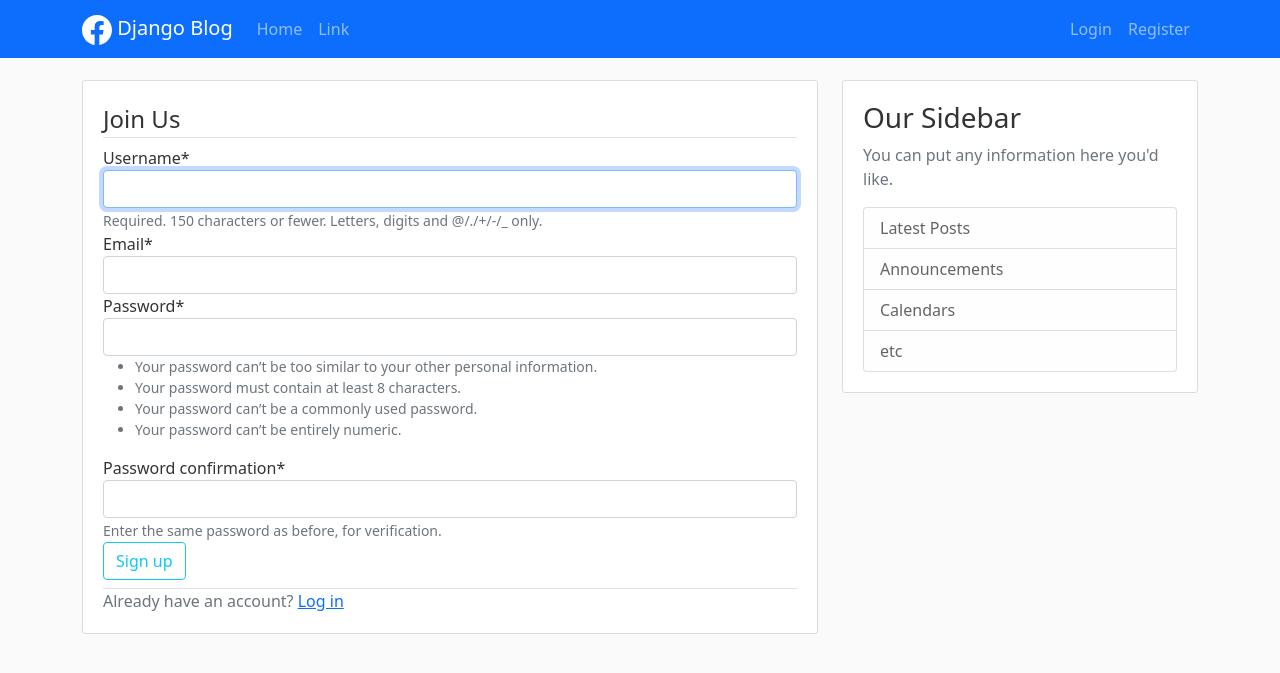
After one commit to edwardramirez31/Posts-App, a Django app: page /register in a window 1280 px wide. The commit adds this page. Shown: the top 673 px of the page. Run offline with Django 3.2, Linux system fonts and the light colour scheme; some libraries are stand-ins or nearby versions.

```diff
--- a/django_project/blog/static/blog/mainn.css
+++ b/django_project/blog/static/blog/mainn.css
@@ -19,6 +19,4 @@
   border-radius: 3px;
   margin-bottom: 20px;
   padding: 20px 20px;
-
-
 }
--- a/django_project/blog/templates/blog/base.html
+++ b/django_project/blog/templates/blog/base.html
@@ -15,7 +15,7 @@
   <nav class="navbar navbar-expand-lg navbar-dark bg-primary fixed-top">
     <div class="container">
 
-        <a class="navbar-brand" href="#">
+        <a class="navbar-brand" href="{% url 'blog:home' %}">
         <svg xmlns="http://www.w3.org/2000/svg" width="30" height="30" fill="currentColor" class="bi bi-facebook" viewBox="0 0 16 16">
             <path d="M16 8.049c0-4.446-3.582-8.05-8-8.05C3.58 0-.002 3.603-.002 8.05c0 4.017 2.926 7.347 6.75 7.951v-5.625h-2.03V8.05H6.75V6.275c0-2.017 1.195-3.131 3.022-3.131.876 0 1.791.157 1.791.157v1.98h-1.009c-.993 0-1.303.621-1.303 1.258v1.51h2.218l-.354 2.326H9.25V16c3.824-.604 6.75-3.934 6.75-7.951z"/>
         </svg>
@@ -26,7 +26,7 @@
             <div class="collapse navbar-collapse" id="navbarSupportedContent">
                 <ul class="navbar-nav me-auto mb-2 mb-lg-0">
                     <li class="nav-item">
-                    <a class="nav-link" aria-current="page" href="#">Home</a>
+                    <a class="nav-link" aria-current="page" href="{% url 'blog:home' %}">Home</a>
                     </li>
                     <li class="nav-item">
                     <a class="nav-link" href="#">Link</a>
@@ -45,7 +45,7 @@
                     <a class="nav-link" aria-current="page" href="#">Login</a>
                     </li>
                     <li class="nav-item">
-                    <a class="nav-link" href="#">Register</a>
+                    <a class="nav-link" href="{% url 'register' %}">Register</a>
                     </li>
                 {% endif%}
                 </ul>
--- a/django_project/django_project/settings.py
+++ b/django_project/django_project/settings.py
@@ -31,9 +31,9 @@
 # Application definition
 
 INSTALLED_APPS = [
-    # 'users.apps.UsersConfig',
+    'users.apps.UsersConfig',
     'blog.apps.BlogConfig',
-    # 'crispy_forms',
+    'crispy_forms',
     'django.contrib.admin',
     'django.contrib.auth',
     'django.contrib.contenttypes',
@@ -122,4 +122,4 @@
 
 STATIC_URL = '/static/'
 
-# CRISPY_TEMPLATE_PACK = 'bootstrap4'
+CRISPY_TEMPLATE_PACK = 'bootstrap4'
--- a/django_project/django_project/urls.py
+++ b/django_project/django_project/urls.py
@@ -15,6 +15,7 @@
 """
 from django.contrib import admin
 from django.urls import path, include
+from users import views as users_views
 # from users import views as users_views
 urlpatterns = [
     path('admin/', admin.site.urls),
@@ -22,5 +23,6 @@
     # quito el path y dejo vacio tanto acá como en blog.urls
     # path('blog/', include('blog.urls')),
     path('', include('blog.urls')),
+    path('register', users_views.Register.as_view(), name='register'),
     # path('register', users_views.register, name='register'),
 ]
--- /dev/null
+++ b/django_project/users/admin.py
@@ -0,0 +1,3 @@
+from django.contrib import admin
+
+# Register your models here.
--- /dev/null
+++ b/django_project/users/apps.py
@@ -0,0 +1,5 @@
+from django.apps import AppConfig
+
+
+class UsersConfig(AppConfig):
+    name = 'users'
--- /dev/null
+++ b/django_project/users/forms.py
@@ -0,0 +1,11 @@
+from django.contrib.auth.models import User
+from django import forms
+from django.contrib.auth.forms import UserCreationForm
+
+
+class RegisterForm(UserCreationForm):
+    email = forms.EmailField()
+
+    class Meta:
+        model = User
+        fields = ['username', 'email', 'password1', 'password2']
--- /dev/null
+++ b/django_project/users/models.py
@@ -0,0 +1,3 @@
+from django.db import models
+
+# Create your models here.
--- /dev/null
+++ b/django_project/users/templates/users/register.html
@@ -0,0 +1,17 @@
+{% extends 'blog/base.html' %}
+{% load crispy_forms_tags %}
+{% block content %}
+<div class="content-section">
+    <form action="" method="post">
+        {% csrf_token %}
+        <fieldset class="form-group">
+            <legend class="border-bottom">Join Us</legend>
+            {{ form|crispy }}
+        </fieldset>
+        <button class="btn btn-outline-info" type="submit">Sign up</button>
+    </form>
+    <div class="text-muted border-top mt-2">
+    Already have an account? <a href="#">Log in</a>
+    </div>
+</div>
+{% endblock %}
--- /dev/null
+++ b/django_project/users/tests.py
@@ -0,0 +1,3 @@
+from django.test import TestCase
+
+# Create your tests here.
--- /dev/null
+++ b/django_project/users/views.py
@@ -0,0 +1,21 @@
+from django.shortcuts import render, redirect
+from django.views import View
+from .forms import RegisterForm
+from django.contrib import messages
+# Create your views here.
+class Register(View):
+    def get(self, request):
+        form = RegisterForm()
+        context = {"form": form}
+        return render(request, "users/register.html", context)
+
+    def post(self, request):
+        form = RegisterForm(request.POST)
+        if not form.is_valid():
+            context = {"form": form}
+            return render(request, "users/register.html", context)
+
+        username = form.cleaned_data["username"]
+        messages.success(request, f'Account created for {username}. Please, Log in')
+        form.save()
+        return redirect('blog:home')
```
Also changed, not shown: django_project/db.sqlite3, django_project/users/__init__.py (added), django_project/users/migrations/__init__.py (added).
